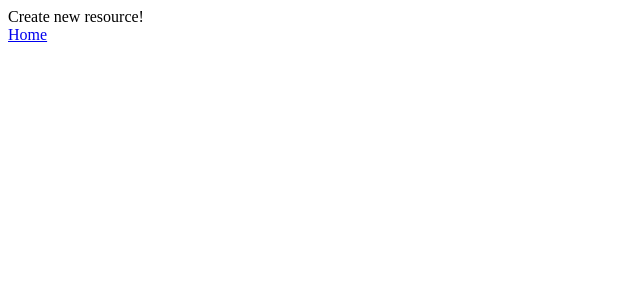
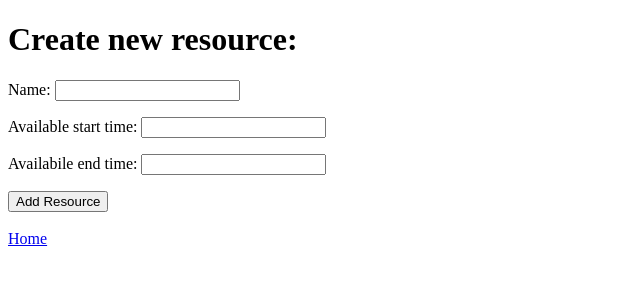
Before and after one commit to jw3877/final, a Django app: page /create/ in a window 1280 px wide. Shown: the top 300 px of the page, without its empty margins (0-640 px from the left). Run offline with Django 3.2, Linux system fonts and the light colour scheme; parts of the project's set-up code (start-up, migrations or seed data) failed here and were passed over.

Commit message:
added create resource view; updated index view to show resources in db

```diff
--- /dev/null
+++ b/reservation/forms.py
@@ -0,0 +1,10 @@
+from django.forms import ModelForm
+from .models import Resource
+from django.forms import extras
+
+
+
+class ResourceForm(ModelForm):
+  class Meta:
+    model = Resource
+    fields = ['name', 'start_time', 'end_time']
--- a/reservation/templates/reservation/create.html
+++ b/reservation/templates/reservation/create.html
@@ -6,7 +6,20 @@
 </head>
 
 <body>
-Create new resource!
+  <h1>Create new resource:</h1>
+
+{% if error_message %}<p><strong>{{ error_message }}</strong></p>{% endif %}
+
+<!-- Begin Form -->
+{% if resource_form %}
+<form action="{% url 'create' %}" method="post">
+{% csrf_token %}
+{{ resource_form.as_p }}
+<input type="submit" value="Add Resource" />
+</form>
+{% endif %}
+<!-- End Form -->
+
 <br>
 
 <a href="{% url 'index' %}">Home</a>
--- a/reservation/urls.py
+++ b/reservation/urls.py
@@ -5,4 +5,7 @@ from . import views
 urlpatterns = [
     url(r'^$', views.index, name='index'),
     url(r'^create/$', views.create, name='create'),
+
+    # ex: /resource/5/
+    url(r'^resource/(?P<resource_id>[0-9]+)/$', views.detail, name='detail'),
 ]
--- a/reservation/views.py
+++ b/reservation/views.py
@@ -1,13 +1,27 @@
 from django.shortcuts import render
-#from django.http import HttpResponse
+from django.http import HttpResponseRedirect, HttpResponse
+from django.urls import reverse
+
+
+#from django.contrib.admin import widgets
 
 from .models import Resource
-
+from .forms import ResourceForm
 
 def index(request):
   resource_list = Resource.objects.order_by('-start_time')
   context = {'resource_list': resource_list}
   return render(request, 'reservation/index.html', context)
 
+def detail(request, resource_id):
+    return HttpResponse("You're looking at resource %s." % resource_id)
+
 def create(request):
-  return render(request, 'reservation/create.html')
+  if request.method == 'POST':
+    f = ResourceForm(request.POST)
+    new_resource = f.save()
+    return HttpResponseRedirect(reverse('index'))
+
+  resource_form = ResourceForm()
+  context = {'resource_form': resource_form}
+  return render(request, 'reservation/create.html', context)
```
